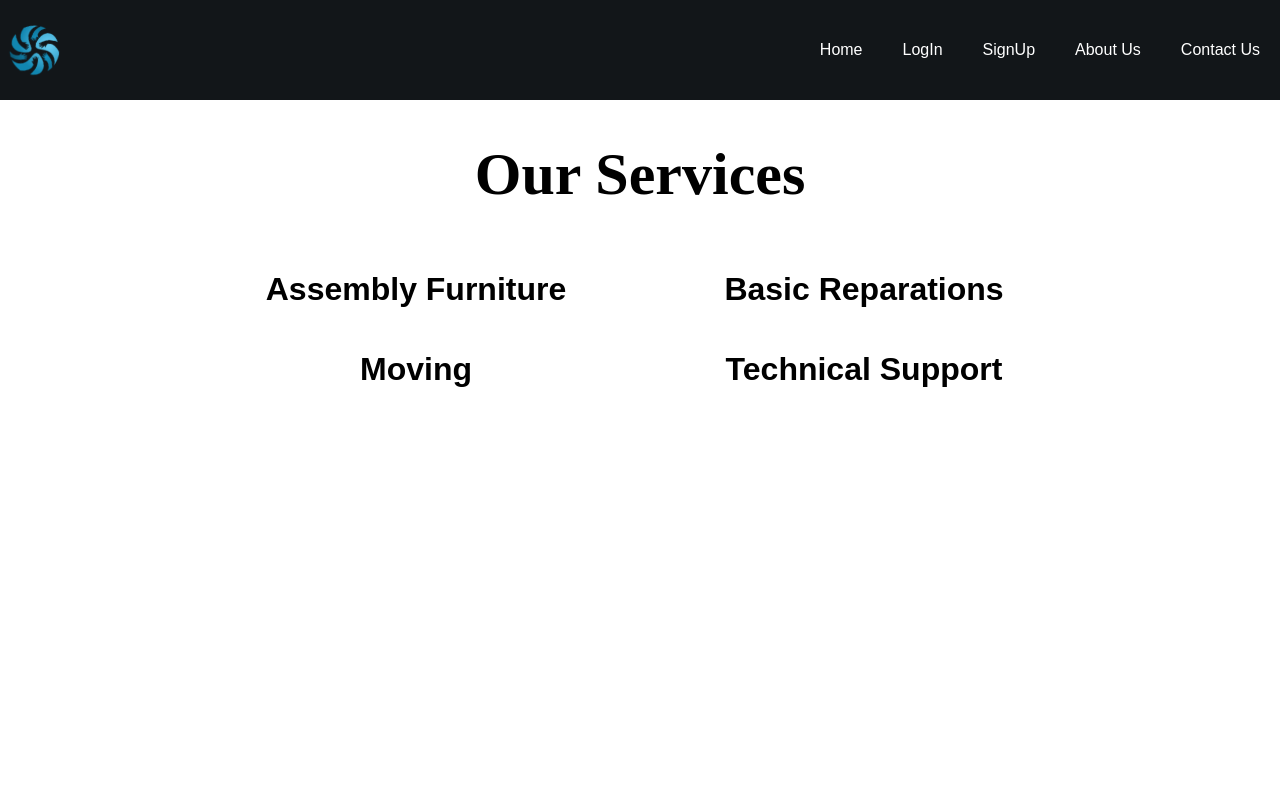
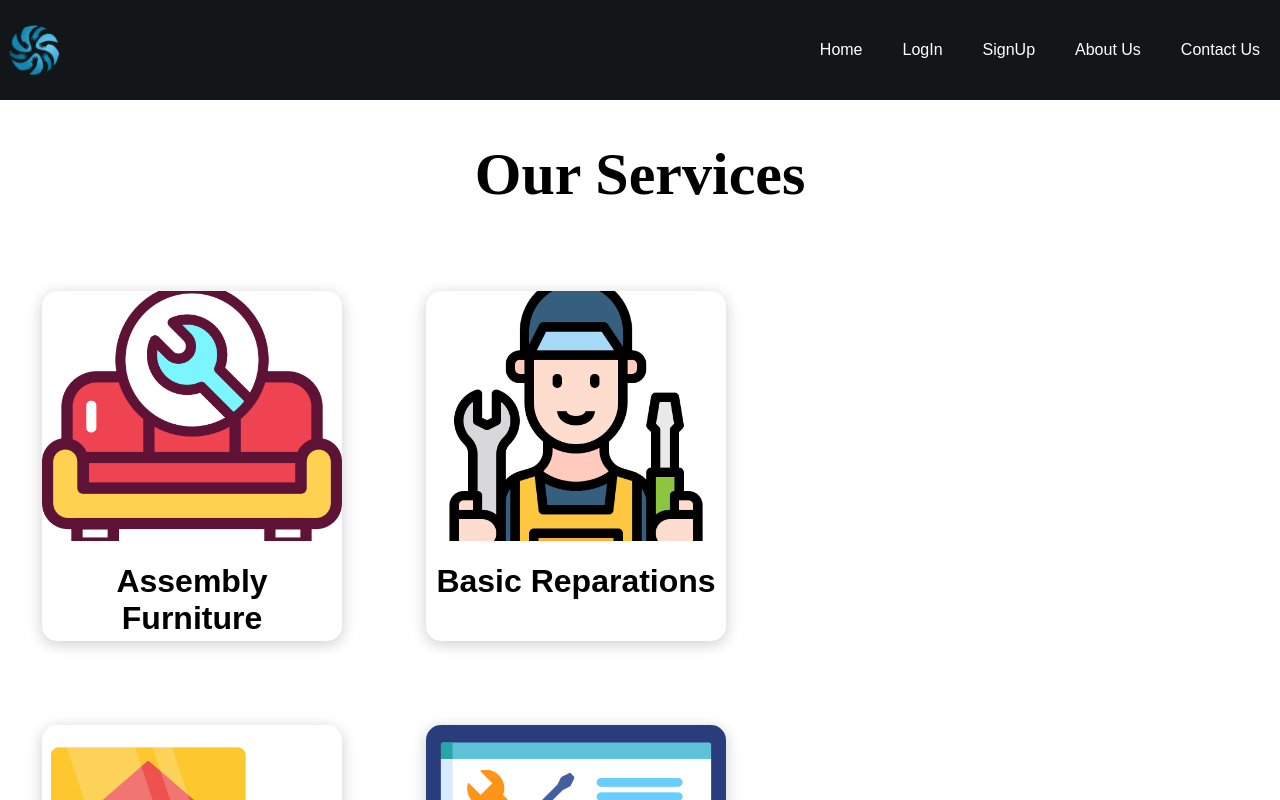
Before and after one commit to Pollito600/campus-assist, a React (Create React App) app in the folder campus-assist/: page /service in a window 1280 px wide. Shown: the top 800 px of the page. Built offline with nearby package versions, Linux system fonts and the light colour scheme.

Commit message:
added services icons

```diff
--- a/campus-assist/package.json
+++ b/campus-assist/package.json
@@ -35,5 +35,8 @@
       "last 1 firefox version",
       "last 1 safari version"
     ]
+  },
+  "devDependencies": {
+    "eslint": "^8.57.0"
   }
 }
--- a/campus-assist/src/components/ServiceItem.js
+++ b/campus-assist/src/components/ServiceItem.js
@@ -3,7 +3,7 @@ import React from "react";
 function ServiceItem({ image, name }) {
   return (
     <div className="ServiceItem">
-      <div style={{ backgroundImage: `url(${image})` }}> </div>
+      <div style={{ backgroundImage: `url('${image}')` }}> </div>
       <h1> {name} </h1>
 
     </div>
--- a/campus-assist/src/pages/Services.js
+++ b/campus-assist/src/pages/Services.js
@@ -1,6 +1,7 @@
 import React from "react";
 import { ServiceList } from "../helpers/ServiceList";
 import ServiceItem from "../components/ServiceItem";
+
 import "../styles/Service.css";
 
 function Service() {
@@ -15,7 +16,7 @@ function Service() {
               key={key}
               image={serviceItem.image}
               name={serviceItem.name}
-              price={serviceItem.price}
+
             />
           );
         })}
--- a/campus-assist/src/styles/Service.css
+++ b/campus-assist/src/styles/Service.css
@@ -3,7 +3,8 @@
   height: auto;
   display: flex;
   justify-content: center;
-  align-items: center;
+  text-align:center;
+  align-items:left;
   flex-direction: column;
 }
 .service .serviceTitle {
@@ -12,41 +13,41 @@
 }
 
 .serviceList {
-  width: 70vw;
+  width: 50vw;
   height: auto;
   display: grid;
-  grid-template-columns: 1fr 1fr 1fr;
+  grid-template-columns: 1fr 1fr 1fr 1fr;
   place-items: center;
 }
 
 /* SERVICES ITEM STYLING */
 
-.serviceItem {
+.ServiceItem {
   border-radius: 15px;
   width: 300px;
   height: 350px;
-  margin: 20px;
+  margin: 42px;
   box-shadow: 0px 3px 15px rgba(0, 0, 0, 0.2);
 }
-.serviceItem:hover {
+.ServiceItem:hover {
   box-shadow: 0px 3px 15px rgba(0, 0, 0, 0.5);
   transition: 0.3s ease-in;
   cursor: pointer;
 }
 
-.serviceItem div {
+.ServiceItem div {
   border-top-left-radius: 15px;
   border-top-right-radius: 15px;
   width: 100%;
-  height: 200px;
+  height: 250px;
   background-position: center;
   background-repeat: no-repeat;
   background-size: cover;
 }
 
-.serviceItem h1,
-.serviceItem p {
-  margin-left: 20px;
+.ServiceItem h1,
+.ServiceItem p {
+  margin-left: 0px;
 }
 
 @media only screen and (max-width: 1300px) {
```
Also changed, not shown: campus-assist/src/pages/SignUp.js (+26 -0 lines), 1 other file (tests, documents, lock files or other folders).
